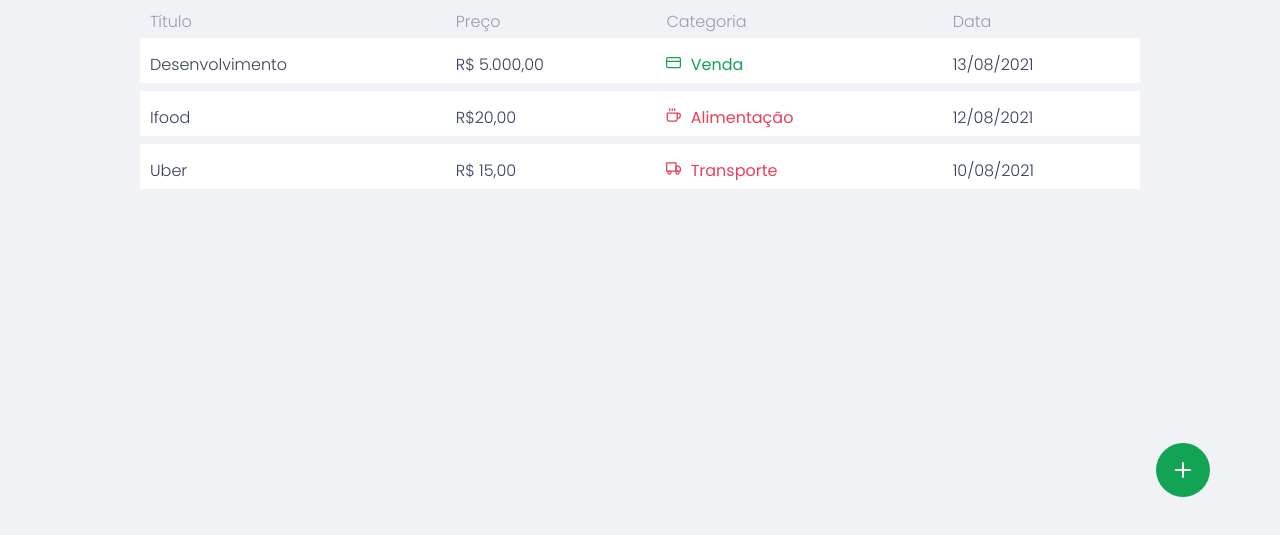
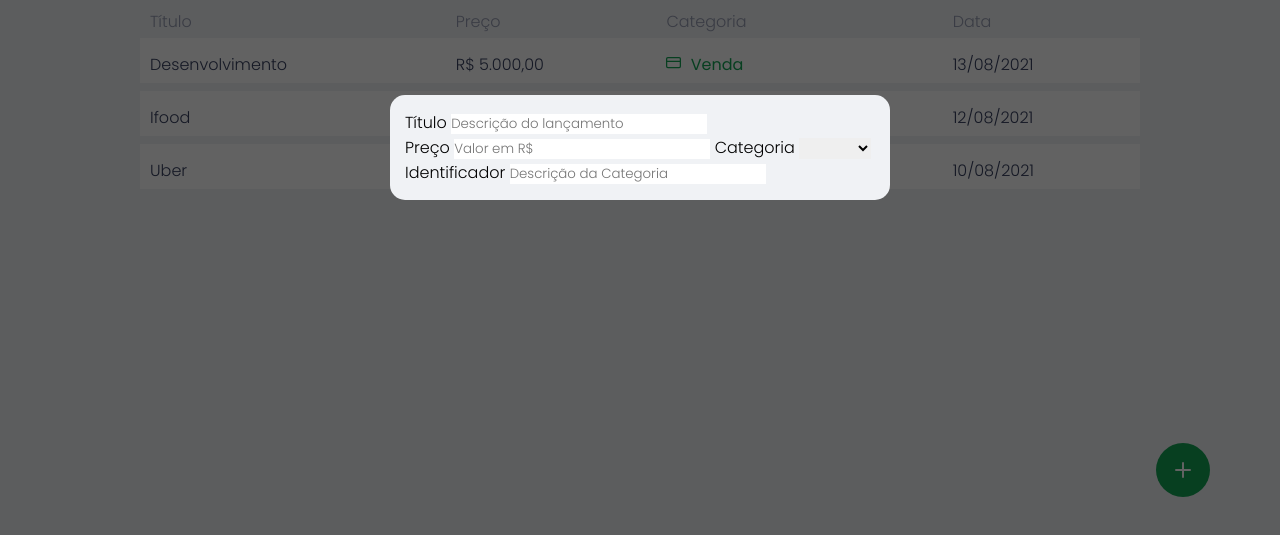
Before and after one commit to 5774337/ewallet, a plain HTML site: page index.html in a window 1280 px wide. Shown: the part 253-788 px from the top of the page. Drawn offline with nearby package versions, Linux system fonts and the light colour scheme.

Commit message:
popup nao concluido

```diff
--- a/index.html
+++ b/index.html
@@ -12,6 +12,36 @@
 </head>
 
 <body>
+    <!-- pop-up -->
+    <div id="popupbackground">
+        <div id="popup">
+            <form>
+                <label for="title">Título</label>
+                <input type="text" name="title" placeholder="Descrição do lançamento" />
+
+                <div>
+                    <label for="price">Preço</label>
+                    <input type="text" name="price" placeholder="Valor em R$">
+
+                    <label for="category">Categoria</label>
+                    <select name="category" id="category">
+                        <option value=""></option>
+                        <option value="entrada">Entrada</option>
+                        <option value="saida">Saída</option>
+                    </select>
+                </div>
+                <div>
+
+                    <label for="identifier">Identificador</label>
+                <input type="text" name="title" placeholder="Descrição da Categoria" />
+
+                <button></button>
+
+                </div>
+            </form>
+        </div>
+    </div>
+
     <!-- cabeçalho -->
     <div id="header">
         <div class="content">
--- a/style.css
+++ b/style.css
@@ -19,6 +19,24 @@ body{
     width: 100%;
     max-width: 1000px;
     margin: 0  auto;
+}
+
+#popupbackground{
+    background-color: rgba(0, 0, 0, 0.616);
+    width: 100vw;
+    height: 100vh;
+    z-index: 5;
+    position: absolute;
+    display: flex;
+    align-items: center;
+    justify-content: center;
+}
+
+#popup{
+    width: 500px;
+    padding: 15px;
+    background-color: #f0f2f5;
+    border-radius: 15px;
 }
 
 #header{
```
Lines whose indentation alone changed are shown as unchanged.
